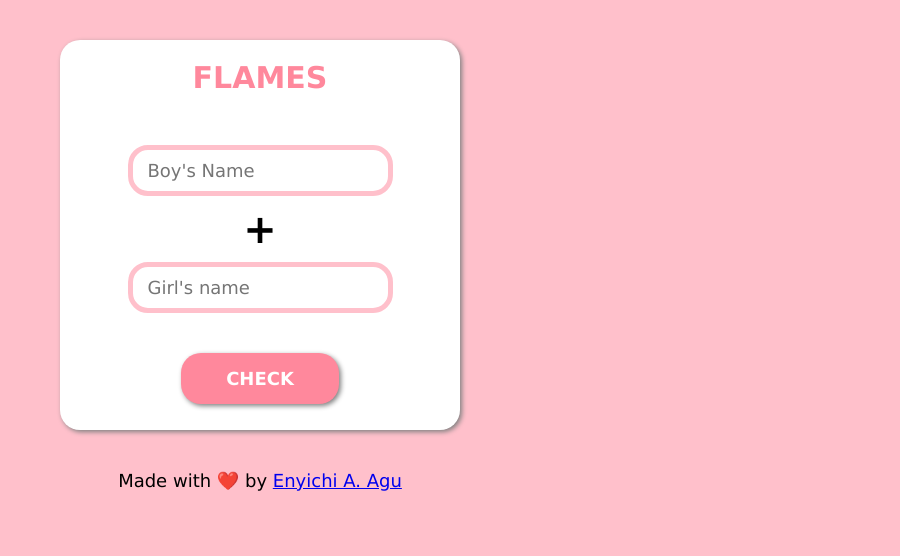
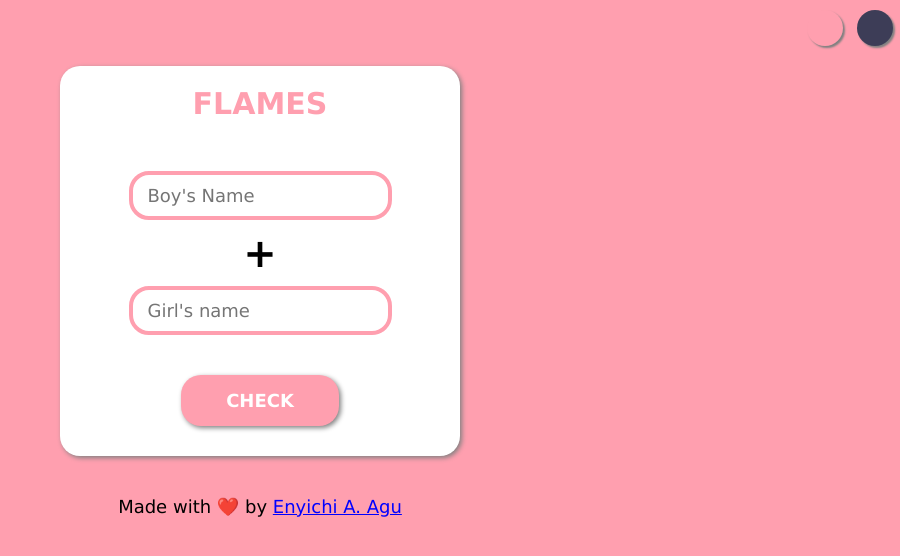
Before and after one commit to enyichiaagu/flames-the-love-game, a plain HTML site: page index.html in a window 1280 px wide. Shown: the whole page, without its empty margins (380-1280 px from the left). Drawn offline with Linux system fonts and the light colour scheme.

Commit message:
Dark mode added

```diff
--- a/index.html
+++ b/index.html
@@ -7,6 +7,11 @@
 	<link rel="stylesheet" href="style.css">
 </head>
 <body>
+	<main data-theme>
+	<div class="mode-box">
+		<div class="mode light" onclick="lighten()"></div>
+		<div class="mode dark" onclick="darken()"></div>
+	</div>
 		<div class="container">
 			<div class="whole">
 				<section class="head">
@@ -33,12 +38,13 @@
 					</div>
 					 <h2></h2>
 
-					 <button>OK</button>
+					 <button class="reverse">OK</button>
 				</section>
 			</div>
 	</div>
 
-	<footer>Made with ❤️ by  <a target='_blank' href="https://facebook.com/enyichi.agu">Enyichi A. Agu</a></footer>
+	<footer><span>Made with ❤️ by</span>  <a target='_blank' href="https://facebook.com/enyichi.agu">Enyichi A. Agu</a></footer>
 	<script src="script.js"></script>
+	</main>
 </body>
 </html>
--- a/script.js
+++ b/script.js
@@ -1,7 +1,27 @@
+const $ = (selector) => document.querySelector(selector)
+const all$ = (selector) => document.querySelectorAll(selector)
+
 const flames = ['friends', 'lovers', 'admirers', 'married', 'enemies', 'secret lovers'],
-    form = document.querySelector('.form'),
-	outcome = document.querySelector('section.result'),
-    checkButton = document.getElementsByTagName('button')[1]
+    form = $('.form'),
+	outcome = $('section.result'),
+    checkButton = $('.reverse'),
+    main = $('main'),
+    dark = $('dark'),
+    light = $('light')
+
+const darken = () => {
+    main.setAttribute('data-theme', 'dark')
+    localStorage.setItem('theme', 'dark')
+}
+
+const lighten = () => {
+    main.setAttribute('data-theme', 'light')
+    localStorage.setItem('theme', 'light')
+}
+
+if (localStorage.getItem('theme') == 'dark') darken()
+else if (localStorage.getItem('theme') == 'light') lighten()
+else lighten()
 
 let out, num
 
@@ -33,7 +53,7 @@ function solve(boyName, girlName) {
 }
 
 function check () {
-    [male, female] = document.getElementsByTagName('input')
+    [male, female] = all$('input')
     if (male.value != '' && female.value != '') {
         let answer = solve(male.value.toLowerCase(), female.value.toLowerCase())
         if (answer === 0) out = 'Not Compartible'
@@ -41,9 +61,9 @@ function check () {
         form.classList.toggle('move')
         outcome.classList.toggle('mount')
 
-        document.querySelector('#girl').textContent = male.value
-        document.querySelector('#boy').textContent = female.value
-        document.querySelector('h2').textContent = out
+        $('#girl').textContent = male.value
+        $('#boy').textContent = female.value
+        $('h2').textContent = out
 
         checkButton.addEventListener('click', reverse)
 
--- a/style.css
+++ b/style.css
@@ -1,15 +1,61 @@
+[data-theme = 'light'] {
+    --primary: rgb(255, 159, 175);
+    --text: var(--primary);
+    --input: var(--other);
+    --box: white;
+    --other: black;
+    --link: blue;
+    --shadow-color: grey;
+}
+
+[data-theme = 'dark'] {
+    --primary: #162d50;
+    --text: #7b616c;
+    --input: var(--text);
+    --box: #0b1728;
+    --other: #868686;
+    --link: var(--text);
+    --shadow-color: #0b1728;
+}
+
+
 * {
     padding: 0;
     margin: 0;
     box-sizing: border-box;
     font-family: Verdana, Geneva, Tahoma, sans-serif;
     font-size: 18px;
-    transition: all 200ms ease-in-out 0s;
+    transition: left 200ms, right 200ms, bottom 200ms, top 200ms, box-shadow 200ms ease-in-out 0s;
     outline: none;
 }
 
-body {
-    background-color: pink;
+main {
+    background-color: var(--primary);
+    height: 100vh;
+    transition: background-color 300ms ease-in-out 0s;
+}
+
+.mode-box {
+    display: flex;
+    padding-top: 10px;
+    justify-content: flex-end;
+}
+
+.mode {
+    height: 2em;
+    width: 2em;
+    margin: 0 7px;
+    border-radius: 50%;
+}
+
+.light {
+    background-color: var(--text);
+    box-shadow: 2px 2px 2px var(--shadow-color);
+}
+
+.dark {
+    background-color: rgb(61, 61, 87);
+    box-shadow: 2px 2px 2px var(--shadow-color);
 }
 
 .container {
@@ -21,11 +67,11 @@ body {
 .whole {
     width: 400px;
     height: 390px;
-    margin: 40px 15px;
+    margin: 20px 15px 40px;
     padding: 20px;
     border-radius: 20px;
-    box-shadow: 2px 2px 5px grey;
-    background-color: white;
+    box-shadow: 2px 2px 5px var(--shadow-color);
+    background-color: var(--box);
     overflow: hidden;
 }
 
@@ -36,6 +82,7 @@ body {
 
     .whole {
         width: 340px;
+        margin-top: 20px;
     }
 
     input {
@@ -45,7 +92,7 @@ body {
 
 h1 {
     font-size: 30px;
-    color: rgb(255, 136, 156);
+    color: var(--text);
 }
 
 .head, .form {
@@ -68,12 +115,14 @@ section p {
 input {
     padding: 10px 15px;
     margin: 10px;
-    border: 5px solid pink;
+    background: none;
+    border: 4px solid var(--text);
     border-radius: 20px;
+    color: var(--input);
 }
 
 input:focus {
-    box-shadow: 1px 1px 1px grey;
+    box-shadow: 1px 1px 1px var(--shadow-color);
 }
 
 button {
@@ -82,9 +131,9 @@ button {
     padding: 15px 45px;
     font-weight: bold;
     border-radius: 20px;
-    color: white;
-    background-color: rgb(255, 136, 156);
-    box-shadow: 2px 2px 5px grey;
+    color: var(--box);
+    background-color: var(--text);
+    box-shadow: 2px 2px 5px var(--shadow-color);
     position: relative;
     bottom: 0;
 }
@@ -96,10 +145,12 @@ button:hover {
 p.plus {
     font-weight: bold;
     font-size: 40px;
+    color: var(--other);
 }
 
 .answer {
     margin: 80px 0 20px;
+    color: var(--other);
 }
 
 .result {
@@ -111,7 +162,7 @@ p.plus {
 
 h2 {
     font-size: 22px;
-    color: rgb(255, 136, 156);
+    color: var(--text);
     margin-bottom: 30px;
     text-transform: uppercase;
 }
@@ -129,6 +180,14 @@ h2 {
     right: 0;
 }
 
+span {
+    color: var(--other);
+}
+
+a {
+    color: var(--link);
+}
+
 footer {
     text-align: center;
     margin-bottom: 10px;
```
Also changed, not shown: captures/dark.png (added), captures/design.svg (added), captures/light.png (added), 1 other file.
